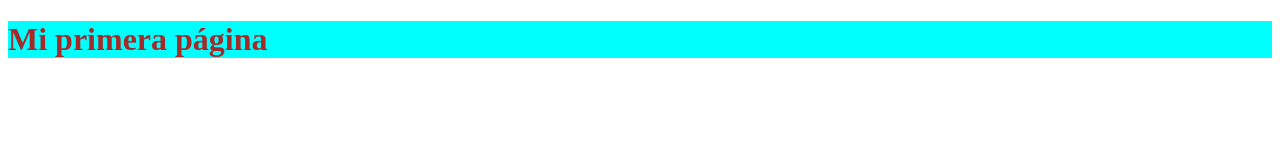
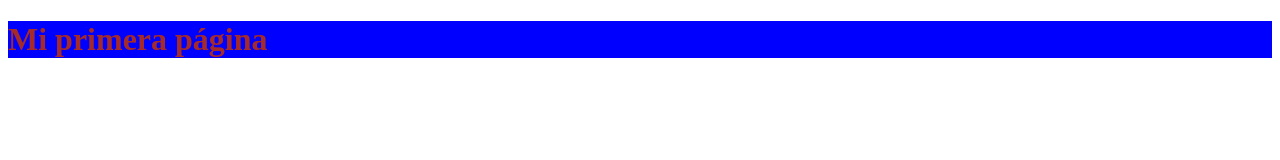
Before and after one commit to ingeniumjm/Mi-nueva-p-gina, a plain HTML site: page index.html in a window 1280 px wide. Drawn offline with Linux system fonts and the light colour scheme.

Commit message:
first commit

```diff
--- a/index.html
+++ b/index.html
@@ -9,7 +9,7 @@
 </head>
 
 <body>
-    <h1>Mi primera página</h1>
+    <h1 style="background-color: blue;">Mi primera página</h1>
 </body>
 
 </html>
```
